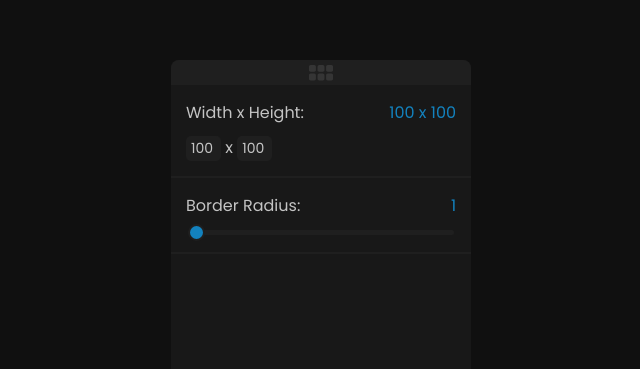
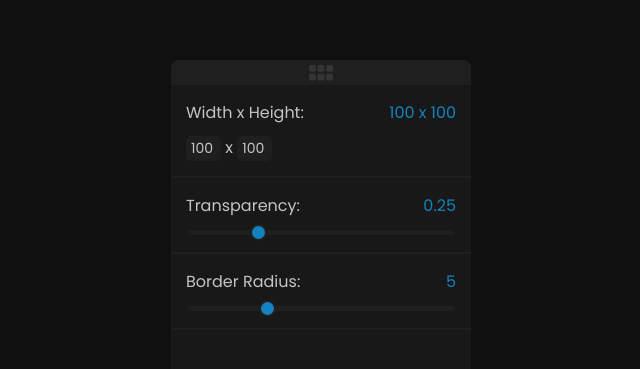
Before and after one commit to bedirhandogan/css-glass-creator, a React (Create React App) app: page / in a window 1280 px wide. Shown: the part 115-484 px from the top of the page, without its empty margins (319-959 px from the left). Built offline with nearby package versions, Linux system fonts and the light colour scheme.

Commit message:
feat(Arrangement): transparency settings

```diff
--- a/src/components/Layout/Arrangement/index.jsx
+++ b/src/components/Layout/Arrangement/index.jsx
@@ -5,9 +5,10 @@ import {useState} from "react";
 
 export default function Arrangement() {
     const [values, setValues] = useState({
-        radius: 1,
+        radius: 5,
         width: 100,
         height: 100,
+        transparency: 25,
     });
 
     function handler(value, event) {
@@ -20,6 +21,9 @@ export default function Arrangement() {
                 break;
             case 'radius':
                 setValues({...values, radius: event.target.value});
+                break;
+            case 'transparency':
+                setValues({...values, transparency: event.target.value})
                 break;
             default:
                 break;
@@ -48,6 +52,11 @@ export default function Arrangement() {
             </div>
 
             <div className={'section'}>
+                <h3> Transparency: <span className={'value'}>{values.transparency <= 99 ? `0.${values.transparency}` : '1'}</span> </h3>
+                <input type={'range'} value={values.transparency} onChange={event =>  handler('transparency', event)}></input>
+            </div>
+
+            <div className={'section'}>
                 <h3> Border Radius: <span className={'value'}>{values.radius}</span> </h3>
                 <input type={'range'} min={1} max={15} value={values.radius} onChange={event =>  handler('radius', event)}></input>
             </div>
```
